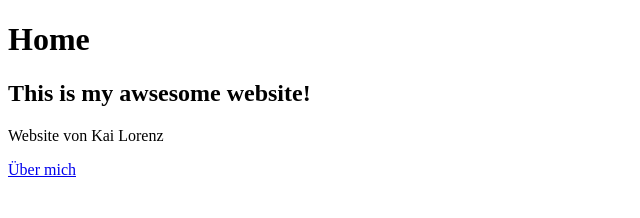
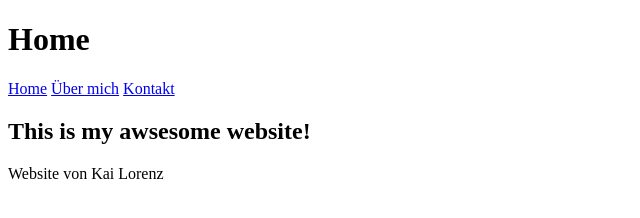
Before and after one commit to k608z/html_homework, a plain HTML site: page hello_world.html in a window 1280 px wide. Shown: the whole page, without its empty margins (0-640 px from the left). Drawn offline with Linux system fonts and the light colour scheme.

Commit message:
changed navigation bar

```diff
--- a/hello_world.html
+++ b/hello_world.html
@@ -7,12 +7,18 @@
 </head>
 <body>
     <h1>Home</h1>
+    <header>
+        <nav>
+        <a href="hello_world.html">Home</a>
+        <a href="ueber_mich.html">Über mich</a>
+        <a href="kontakt.html">Kontakt</a>
+        </nav>
+    </header>
+
 
     <h2> This is my awsesome website!</h2>
 
     <p> Website von Kai Lorenz</p>
 
-    <a href="ueber_mich.html">Über mich</a>
-
 </body>
 </html>
```
